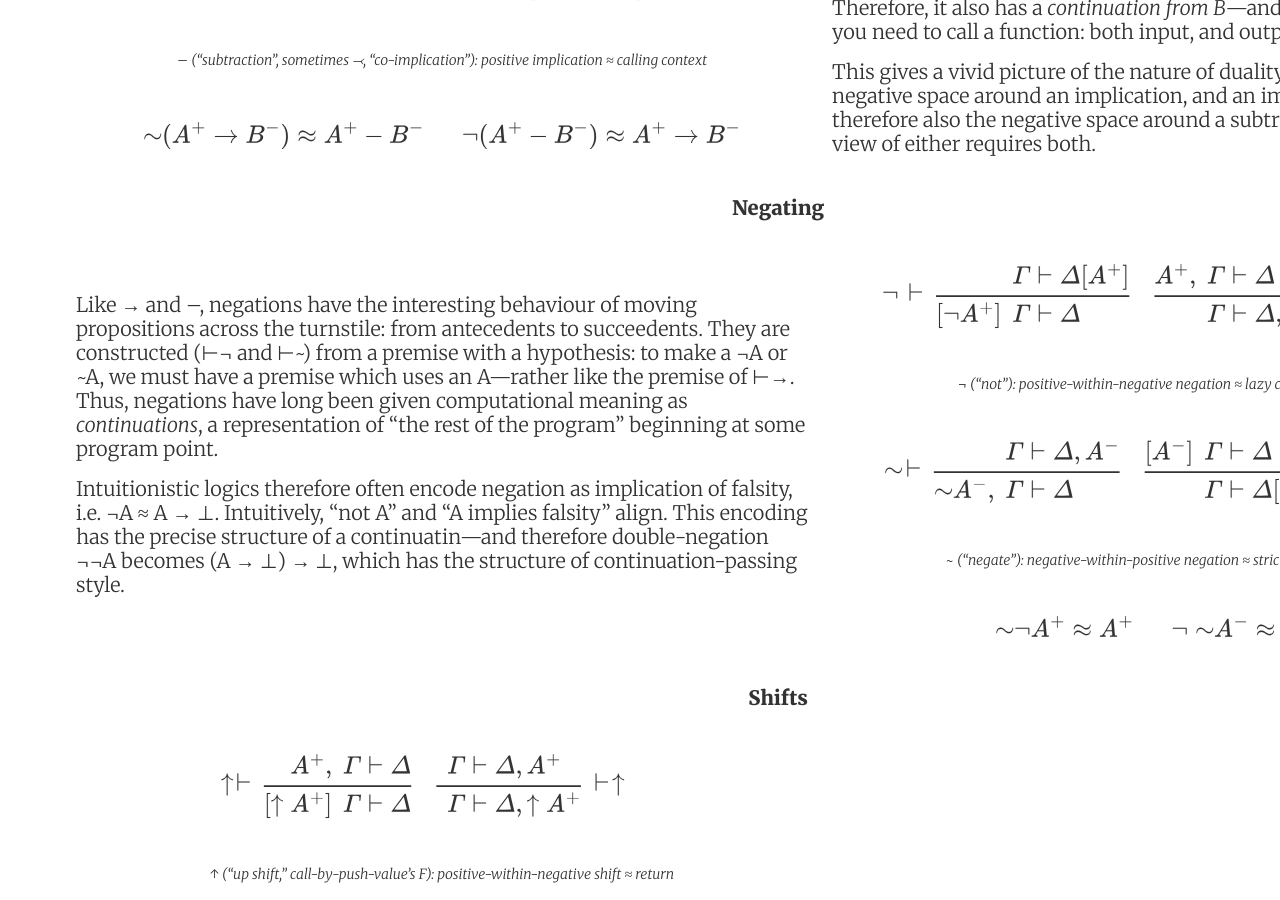
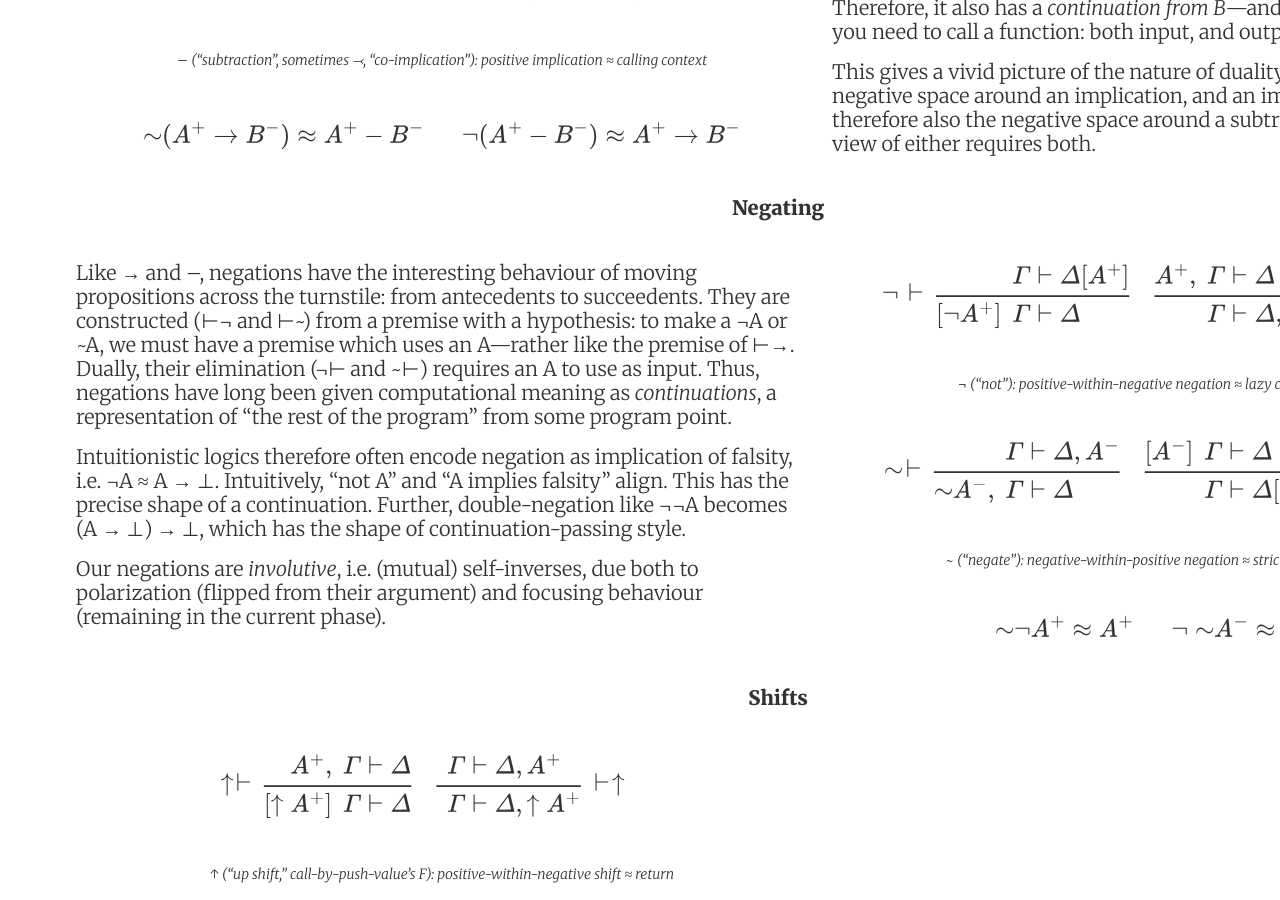
Before and after one commit to robrix/robrix.github.io, a Jekyll site: the page docs/posts/2021-06-07-duality/index.html, which Jekyll copies as it is, in a window 1280 px wide and 900 px high, scrolled down 2909 px. Built offline with Jekyll 4.4.1, drawn with Linux system fonts in a browser that asks for light colours; some of the changed text lies outside the part shown.

Commit message:
More words about negation.

```diff
--- a/docs/posts/2021-06-07-duality/index.html
+++ b/docs/posts/2021-06-07-duality/index.html
@@ -59,7 +59,7 @@
   <h1>Duality</h1>
   <span class="post-meta">Jun 7, 2021</span><br>
 
-  <span class="post-meta small">12 minute read</span>
+  <span class="post-meta small">13 minute read</span>
 </div>
 
 <article class="post-content">
@@ -468,10 +468,13 @@ This gives a vivid picture of the nature of duality: a subtraction is the negati
 <tr>
 <td colspan="2" rowspan="5">
 <p>
-Like → and –, negations have the interesting behaviour of moving propositions across the turnstile: from antecedents to succeedents. They are constructed (⊢¬ and ⊢~) from a premise with a hypothesis: to make a ¬A or ~A, we must have a premise which uses an A—rather like the premise of ⊢→. Thus, negations have long been given computational meaning as <em>continuations</em>, a representation of “the rest of the program” beginning at some program point.
+Like → and –, negations have the interesting behaviour of moving propositions across the turnstile: from antecedents to succeedents. They are constructed (⊢¬ and ⊢~) from a premise with a hypothesis: to make a ¬A or ~A, we must have a premise which uses an A—rather like the premise of ⊢→. Dually, their elimination (¬⊢ and ~⊢) requires an A to use as input. Thus, negations have long been given computational meaning as <em>continuations</em>, a representation of “the rest of the program” from some program point.
 </p>
 <p>
-Intuitionistic logics therefore often encode negation as implication of falsity, i.e. ¬A ≈ A → ⊥. Intuitively, “not A” and “A implies falsity” align. This encoding has the precise structure of a continuatin—and therefore double-negation ¬¬A becomes (A → ⊥) → ⊥, which has the structure of continuation-passing style.
+Intuitionistic logics therefore often encode negation as implication of falsity, i.e. ¬A ≈ A → ⊥. Intuitively, “not A” and “A implies falsity” align. This has the precise shape of a continuation. Further, double-negation like ¬¬A becomes (A → ⊥) → ⊥, which has the shape of continuation-passing style.
+</p>
+<p>
+Our negations are <em>involutive</em>, i.e. (mutual) self-inverses, due both to polarization (flipped from their argument) and focusing behaviour (remaining in the current phase).
 </p>
 </td>
 <td colspan="2">
```
Also changed, not shown: docs/feed.xml (+5 -2 lines), posts/2021-06-07-duality.md (+3 -2 lines).
